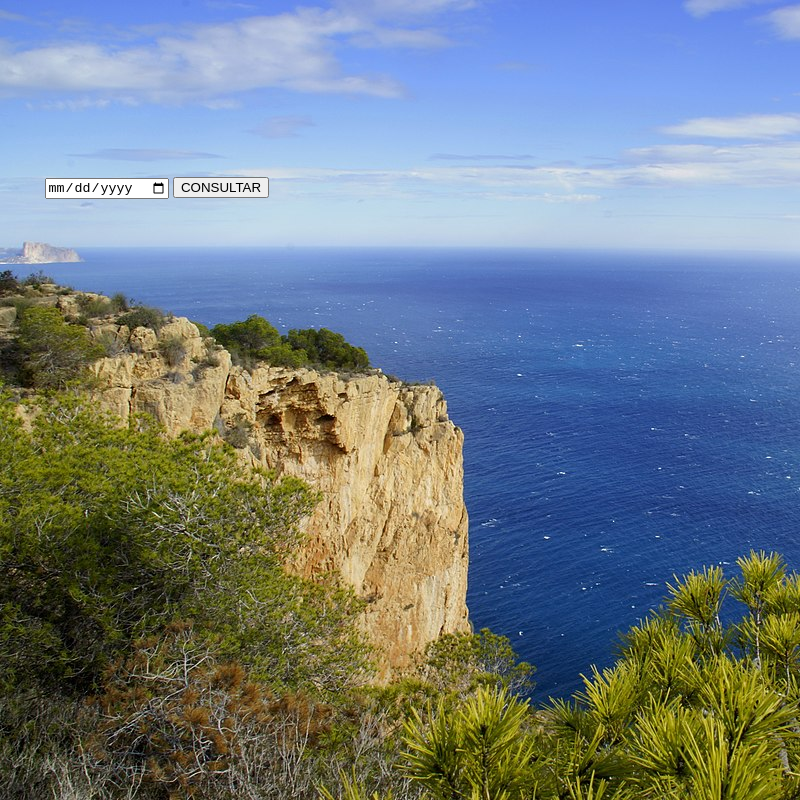
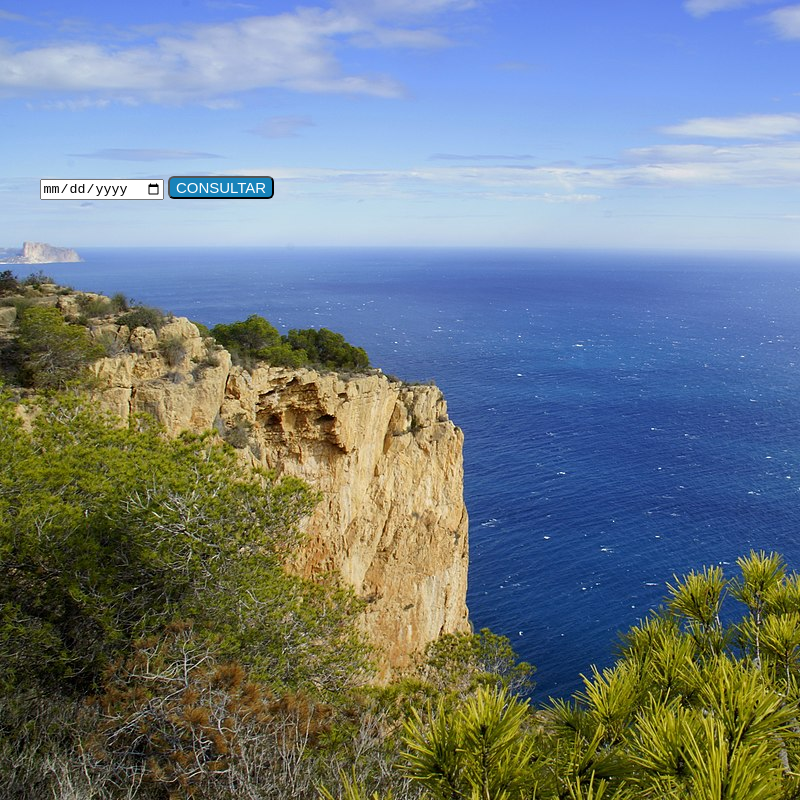
Before and after one commit to Lesther-WB2020/electronJSSimuladorApiMeteorologica, an Electron app: page index.html in a window 800 px wide. Drawn offline with Linux system fonts and the light colour scheme.

Commit message:
se agregó estilo al botón consultar.

```diff
--- a/index.js
+++ b/index.js
@@ -98,7 +98,7 @@ document.getElementById('formulario').addEventListener('submit', async (event)=>
                                         }, 1000);
 
                 }else{
-                    alert('EL PRONÓSTICO FUNCIONA CON FECHAS FUTURAS');
+                    alert('EL PRONÓSTICO FUNCIONA CON FECHAS FUTURAS Y LA DE HOY');
                 }
 })
 
--- a/package.json
+++ b/package.json
@@ -1,5 +1,5 @@
 {
-  "name": "simuladorapimeteorologica",
+  "name": "simulador",
   "version": "1.0.0",
   "description": "",
   "main": "main.js",
--- a/style.css
+++ b/style.css
@@ -37,3 +37,15 @@ body{
 #fecha_{
     height: 30px;
 }
+#btn{
+    text-decoration: none;
+    font-weight: 200;
+    font-size: 15px;
+    color: #ffffff;
+    background-color: #1883ba;
+    border-radius: 6px;
+}
+#btn:hover{
+    color: #1883ba;
+    background-color: #ffffff;
+}
```
